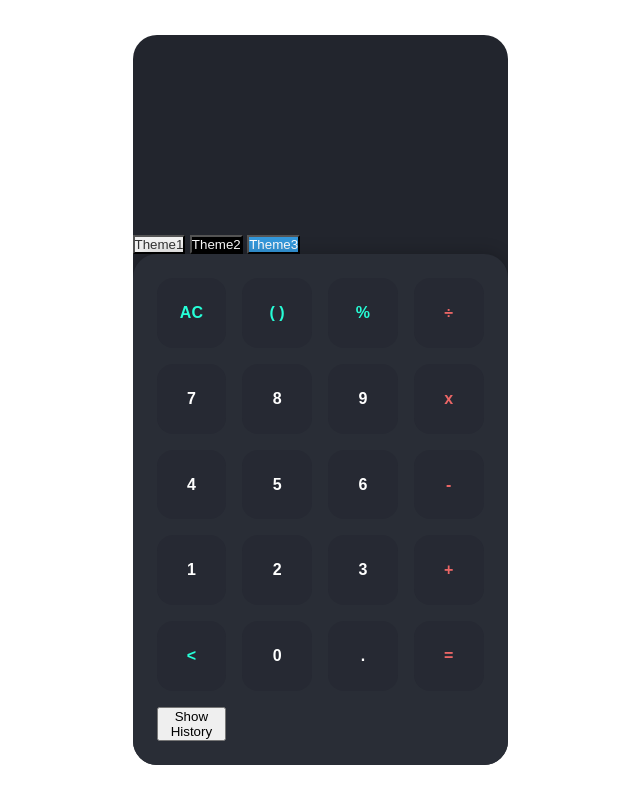
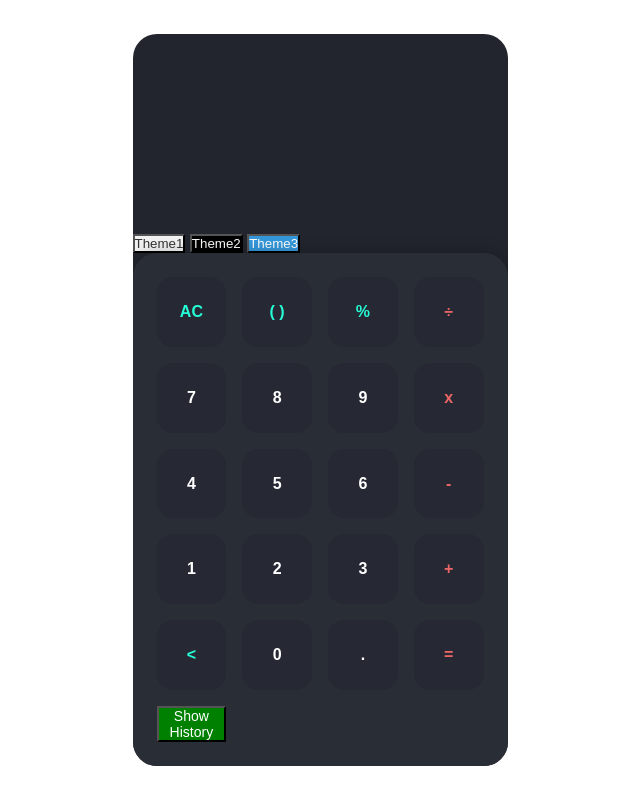
Before and after one commit to Brian-Bossy/CALCULATOR-APP, a plain HTML site: page index.html in a window 1280 px wide. Shown: the whole page, without its empty margins (320-960 px from the left). Drawn offline with Linux system fonts and the light colour scheme.

Commit message:
Update main.css
added background color to my show-history button

```diff
--- a/main.css
+++ b/main.css
@@ -114,6 +114,7 @@
 .calculator .theme1 {
 	background-color: #f2f2f2;
 	color:#333;
+	cursor:pointer;
 }
 .calculator .theme1 buttons {
 	background-color: #ccc;
@@ -128,6 +129,7 @@
 .calculator .theme2 {
 	background-color: #000;
 	color:#fff;
+	cursor:pointer;
 }
 .calculator .theme2 buttons {
 	background-color: #333;
@@ -142,6 +144,7 @@
 .calculator .theme3 {
 	background-color: #3498db;
 	color:#fff;
+	cursor:pointer;
 }
 .calculator .theme3 buttons {
 	background-color: #2980b9;
@@ -151,3 +154,11 @@
 	background-color: #fff;
 	color:#3498db;
 }
+
+
+#show-history-btn{
+	cursor:pointer;
+	background-color:green;
+	color:#fff;
+	font-size: 14px;
+}
```
